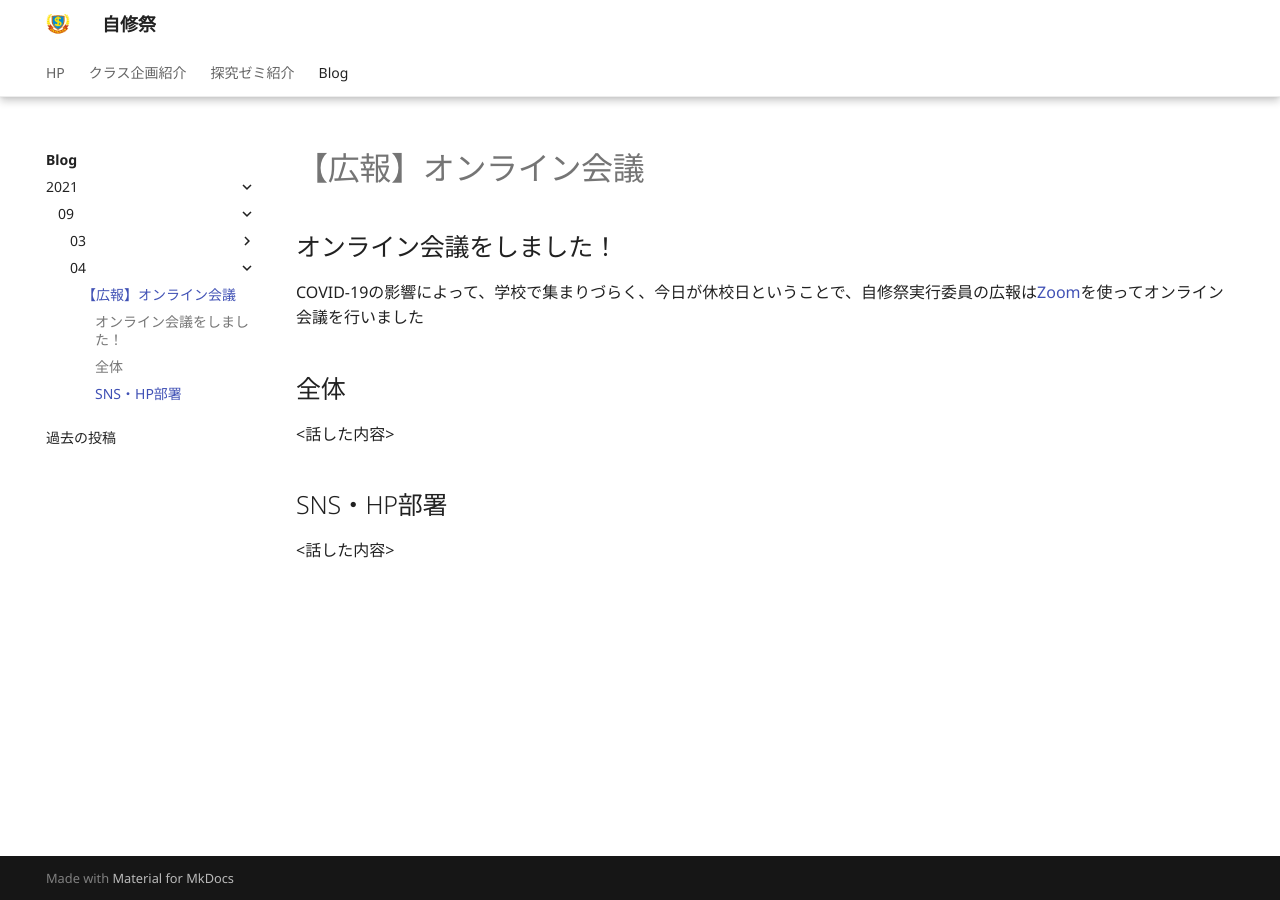
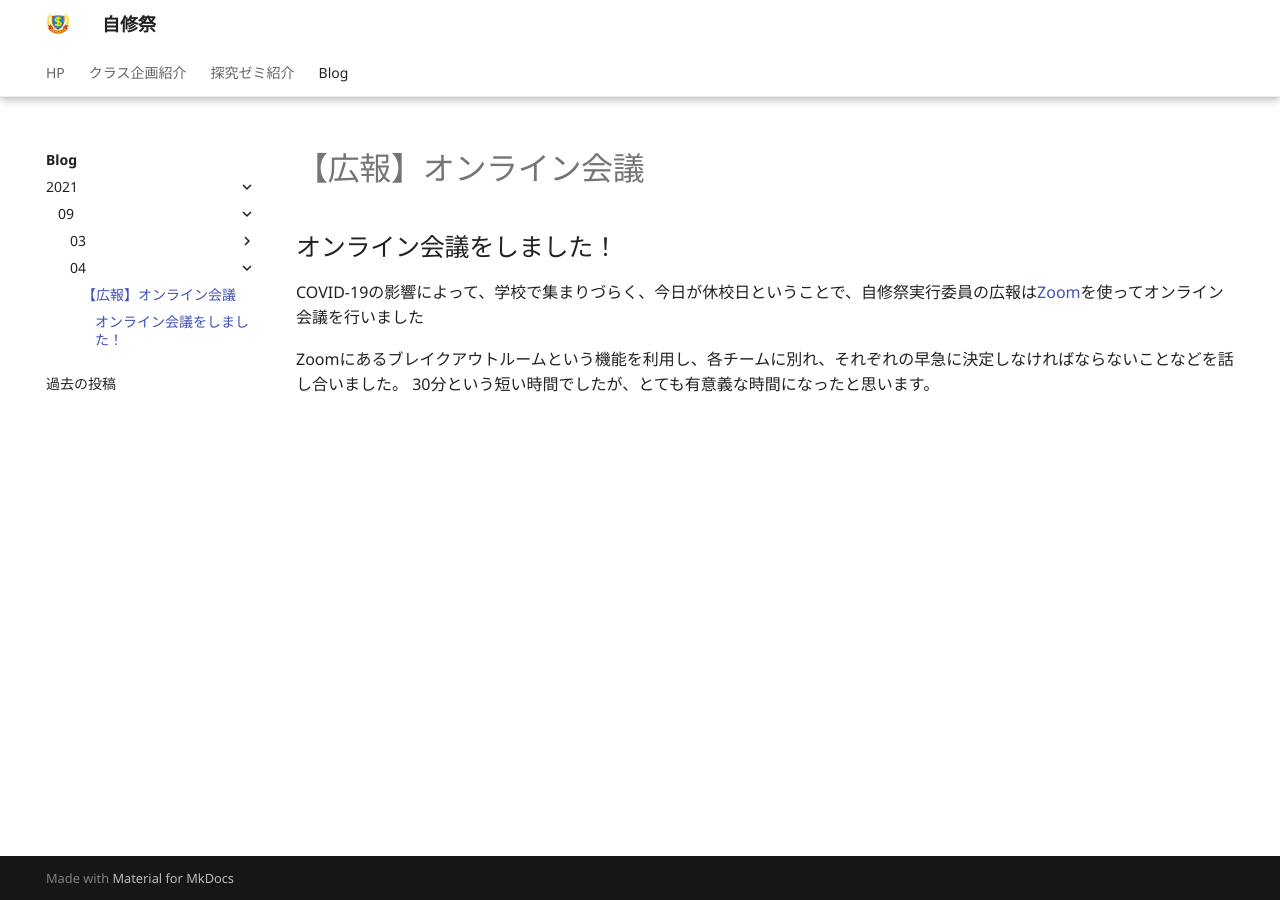
Before and after one commit to JSfes/JSfes.github.io, an MkDocs documentation site: the page built from docs/blog/2021/09/04/online.md, in a window 1280 px wide. Built offline with MkDocs 1.6.1 and Material for MkDocs 9.7.7, drawn with Linux system fonts in a browser that asks for light colours.

Commit message:
[Add]: `blog/online.md` の内容

```diff
--- a/docs/blog/2021/09/04/second_blog.md
+++ b/docs/blog/2021/09/04/online.md
@@ -8,8 +8,5 @@ tags:
 ## オンライン会議をしました！
 COVID-19の影響によって、学校で集まりづらく、今日が休校日ということで、自修祭実行委員の広報は[Zoom](https://zoom.us)を使ってオンライン会議を行いました
 
-## 全体
-<話した内容>
-
-## SNS・HP部署
-<話した内容>
+Zoomにあるブレイクアウトルームという機能を利用し、各チームに別れ、それぞれの早急に決定しなければならないことなどを話し合いました。
+30分という短い時間でしたが、とても有意義な時間になったと思います。
```
Also changed, not shown: docs/blog/2021/09/03/first-blog.md (+1 -1 lines).
